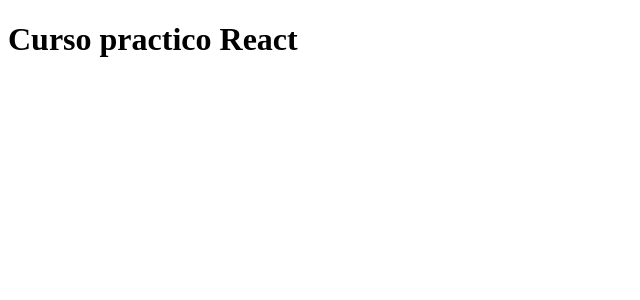
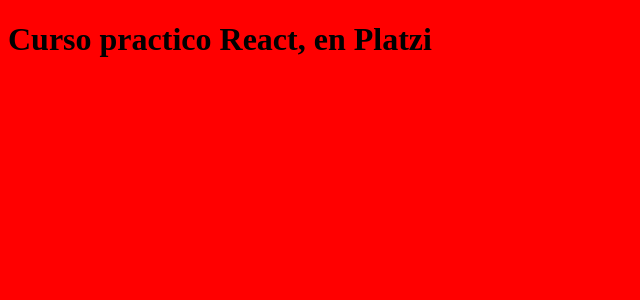
Before and after one commit to Fernu292/e-commerce-react, a React app: page / in a window 1280 px wide. Shown: the top 300 px of the page, without its empty margins (0-640 px from the left). Built offline with nearby package versions, Linux system fonts and the light colour scheme.

Commit message:
Terminando configuracion de webpack y SASS

```diff
--- a/src/Components/App.jsx
+++ b/src/Components/App.jsx
@@ -1,8 +1,9 @@
 import React from "react";
+import '../styles/global.scss';
 
 const App = () => {
     return (
-        <h1>Curso practico React</h1>
+        <h1>Curso practico React, en Platzi</h1>
     );
 }
 
--- /dev/null
+++ b/src/styles/global.scss
@@ -0,0 +1,7 @@
+$base-color: #ff0000;
+$color: black;
+
+body{
+    background-color: $base-color;
+    color: $color;
+}
--- a/webpack.config.js
+++ b/webpack.config.js
@@ -1,4 +1,5 @@
 const HtmlWebpackPlugin = require('html-webpack-plugin');
+const MiniCssExtractPlugin = require('mini-css-extract-plugin');
 const path = require('path');
 
 module.exports = {
@@ -25,6 +26,15 @@
                 use: {
                     loader: 'html-loader'
                 }
+            },
+            {
+                //Test para extenciones sass
+                test: /\.s[ac]ss$/i,
+                use: [
+                    "style-loader",
+                    "css-loader",
+                    "sass-loader"
+                ]
             }
         ]
     },
@@ -32,7 +42,18 @@
         new HtmlWebpackPlugin({
             template: './public/index.html',
             filename: './index.html'
-        })
-    ]
+        }),
+        new MiniCssExtractPlugin({
+            filename: '[name].css'
+        }),
+    ],
+    devServer: {
+        //Configuracion soportada del webpack actual
 
+        static: {
+            directory: path.join(__dirname, 'dist'),
+        },
+        compress: true,
+        port: 3000
+    }
 }
```
Also changed, not shown: package.json (+7 -0 lines), 2 other files (tests, documents, lock files or other folders).
